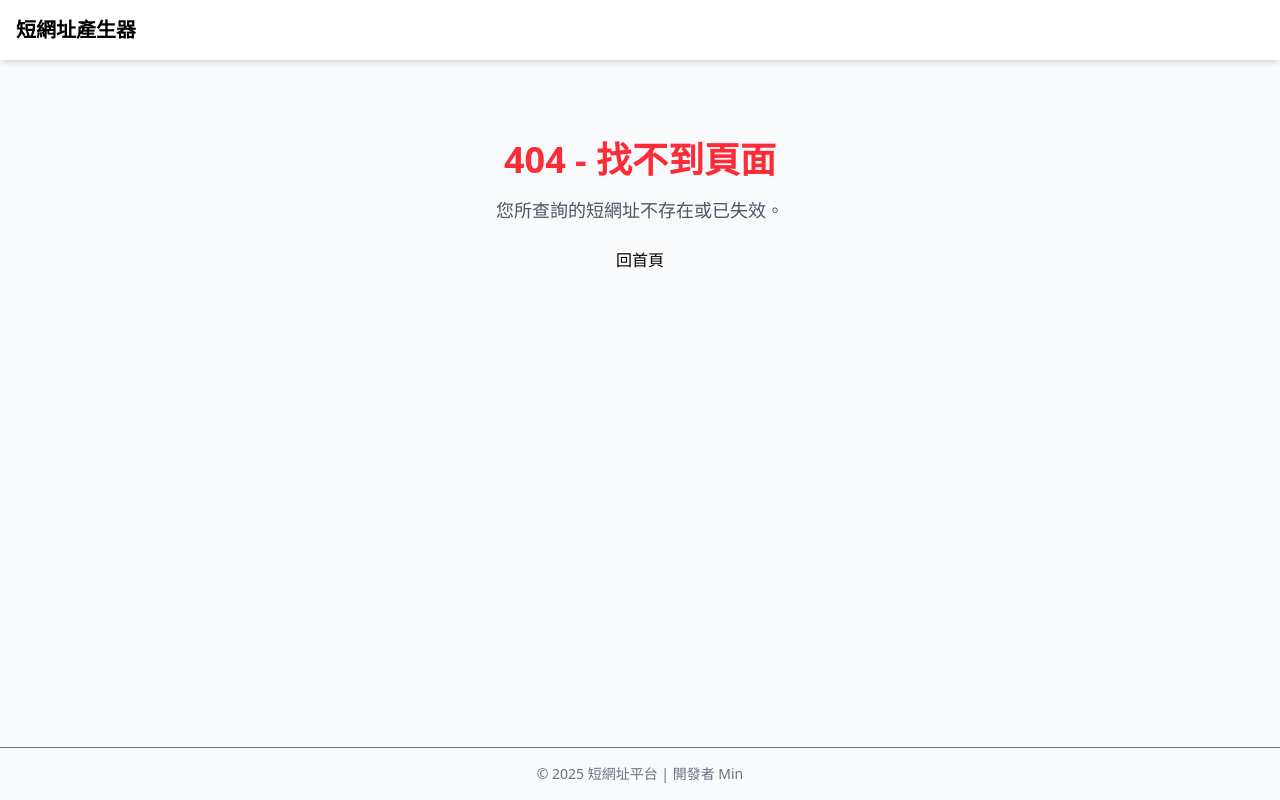
After one commit to qWer79790922/url-shortener, a Django app: template templates/404.html in a window 1280 px wide. The commit adds this page. Run offline with Django 5.2, Linux system fonts and the light colour scheme; the template is opened without the code that fills it, so the values that code supplies are empty; some libraries are stand-ins or nearby versions.

Commit message:
feat: add custom 404 page

```diff
--- a/config/settings.py
+++ b/config/settings.py
@@ -121,3 +121,5 @@ STATIC_URL = 'static/'
 # https://docs.djangoproject.com/en/5.2/ref/settings/#default-auto-field
 
 DEFAULT_AUTO_FIELD = 'django.db.models.BigAutoField'
+DEBUG = False
+ALLOWED_HOSTS = ['*']
--- /dev/null
+++ b/templates/404.html
@@ -0,0 +1,7 @@
+{% extends "shared/layout.html" %} {% block content %}
+<div class="text-center mt-16">
+  <h1 class="text-4xl font-bold text-red-500 mb-4">404 - 找不到頁面</h1>
+  <p class="text-lg text-gray-600 mb-6">您所查詢的短網址不存在或已失效。</p>
+  <a href="/" class="btn btn-primary">回首頁</a>
+</div>
+{% endblock %}
--- a/templates/shared/layout.html
+++ b/templates/shared/layout.html
@@ -6,8 +6,12 @@
     <title>{% block title %}最Min捷快速-短網址產生器{% endblock %}</title>
 
     <!-- Tailwind CSS + DaisyUI -->
-    <script src="https://cdn.tailwindcss.com"></script>
-    <script src="https://cdn.jsdelivr.net/npm/daisyui"></script>
+    <link
+      href="https://cdn.jsdelivr.net/npm/daisyui@5"
+      rel="stylesheet"
+      type="text/css"
+    />
+    <script src="https://cdn.jsdelivr.net/npm/@tailwindcss/browser@4"></script>
     <!-- Alpine.js -->
     <script src="https://cdn.jsdelivr.net/npm/alpinejs" defer></script>
   </head>
```
